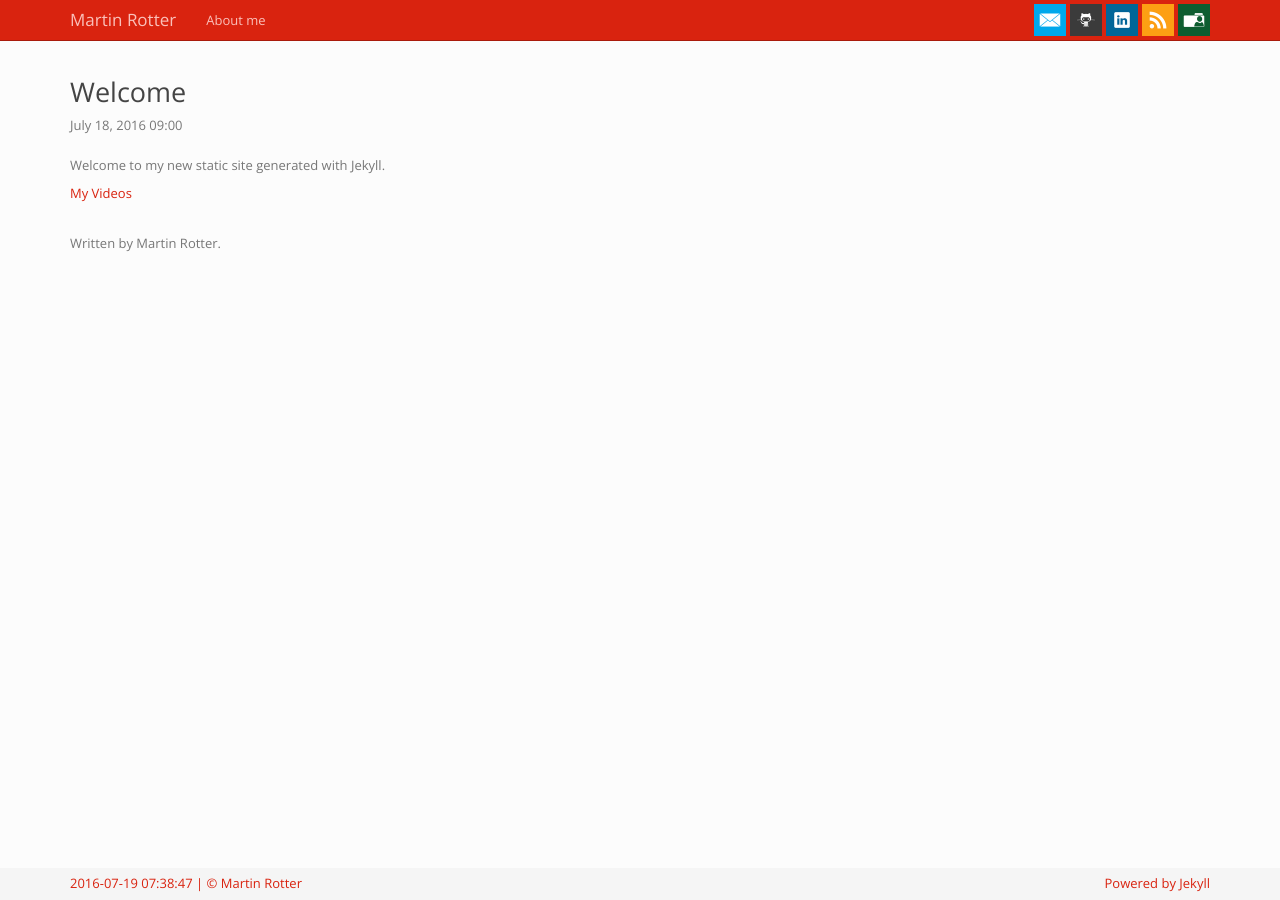
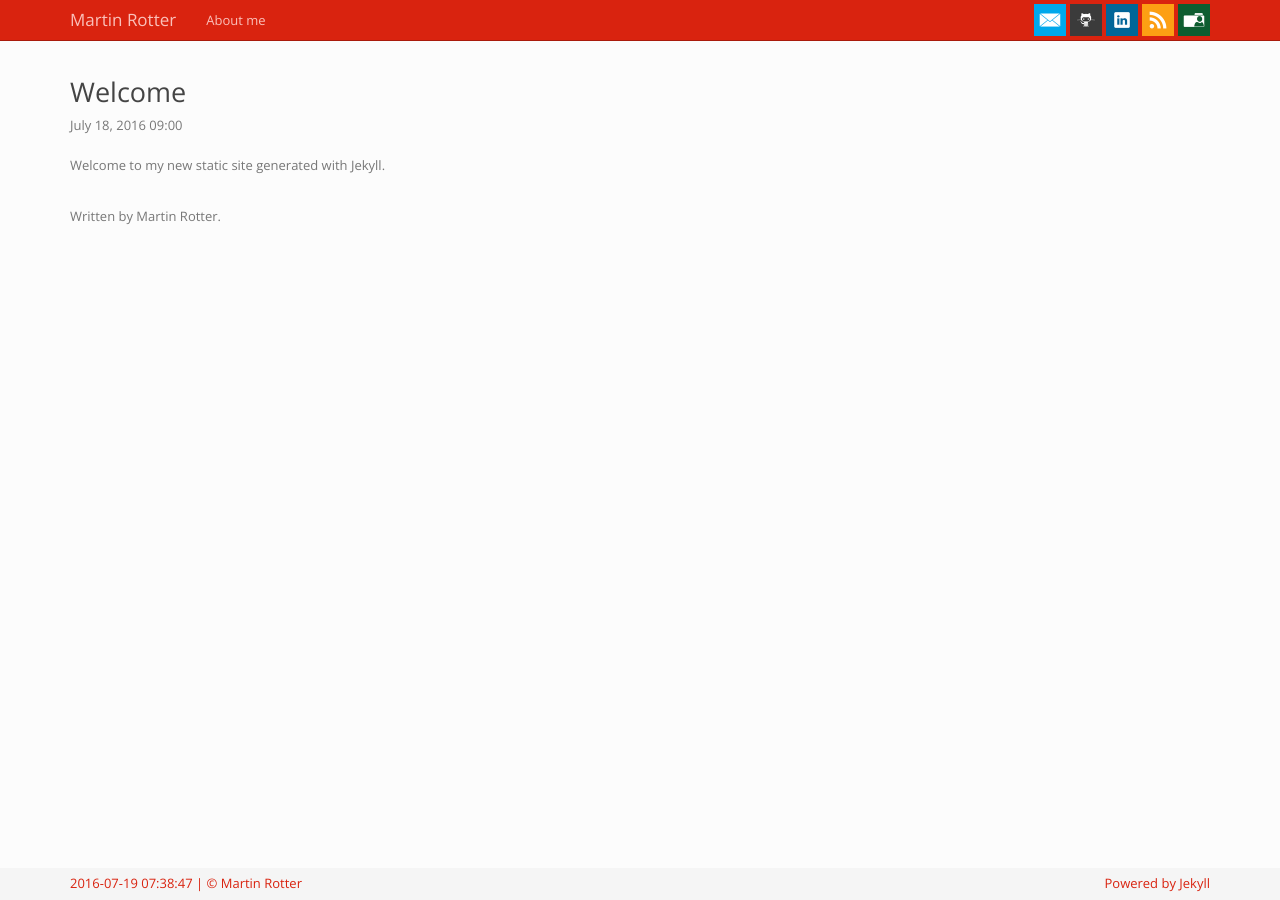
Before and after one commit to martinrotter/martinrotter.github.io, a Jekyll site: the page built from _posts/2016-07-18-welcome.md, in a window 1280 px wide. Built offline with Jekyll 4.4.1, drawn with Linux system fonts in a browser that asks for light colours.

Commit message:
Reset welcome.

```diff
--- a/_posts/2016-07-18-welcome.md
+++ b/_posts/2016-07-18-welcome.md
@@ -8,5 +8,3 @@ language: en
 ---
 
 Welcome to my new static site generated with Jekyll.
-
-<a class="swipebox" rel="vimeo" href="http://vimeo.com/29193046">My Videos</a>
```
